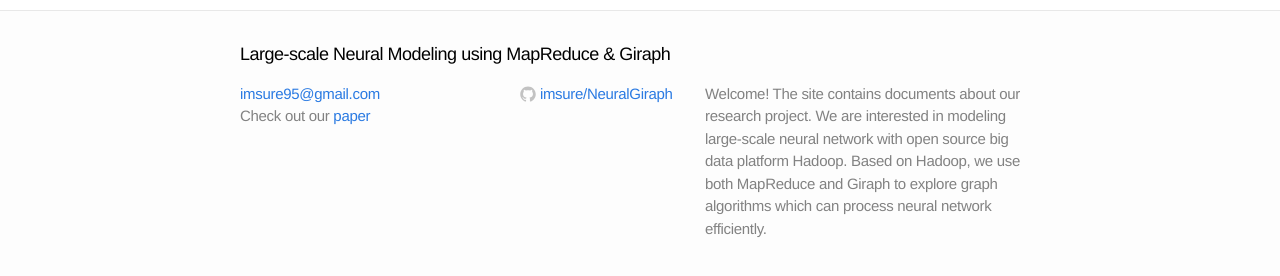
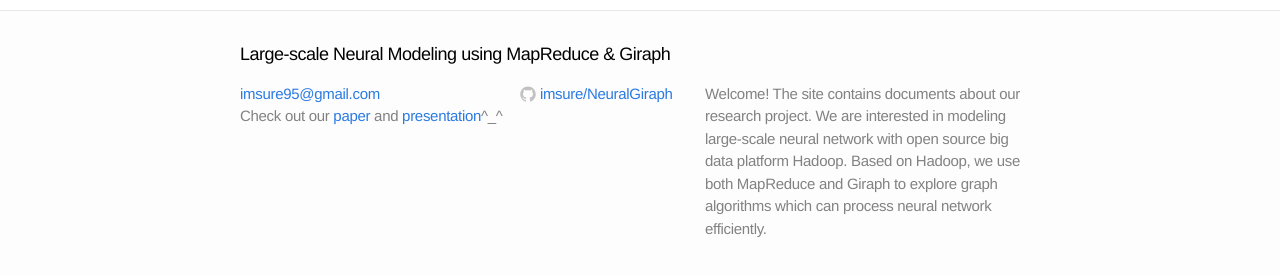
Before and after one commit to imsure/NeuralGiraph, a Jekyll site: the page built from index.html, in a window 1280 px wide. Shown: the part 583-859 px from the top of the page. Built offline with Jekyll 4.4.1, drawn with Linux system fonts in a browser that asks for light colours.

Commit message:
modify footer

```diff
--- a/_includes/footer.html
+++ b/_includes/footer.html
@@ -9,7 +9,8 @@
         <!-- <li>{{ site.title }}</li> -->
         <li><a href="mailto:{{ site.email }}">{{ site.email }}</a></li>
 	<li>Check out our <a href="{{ site.baseurl }}{{ "/neuron_hadoop_final.pdf" }}">
-	paper</a></li>
+	paper</a> and <a href="http://www.slideshare.net/imsure/ieee-eittalklargescaleneuralmodelinginmap-reducegiraph">
+	    presentation</a>^_^</li>
       </ul>
     </div>
 
```
